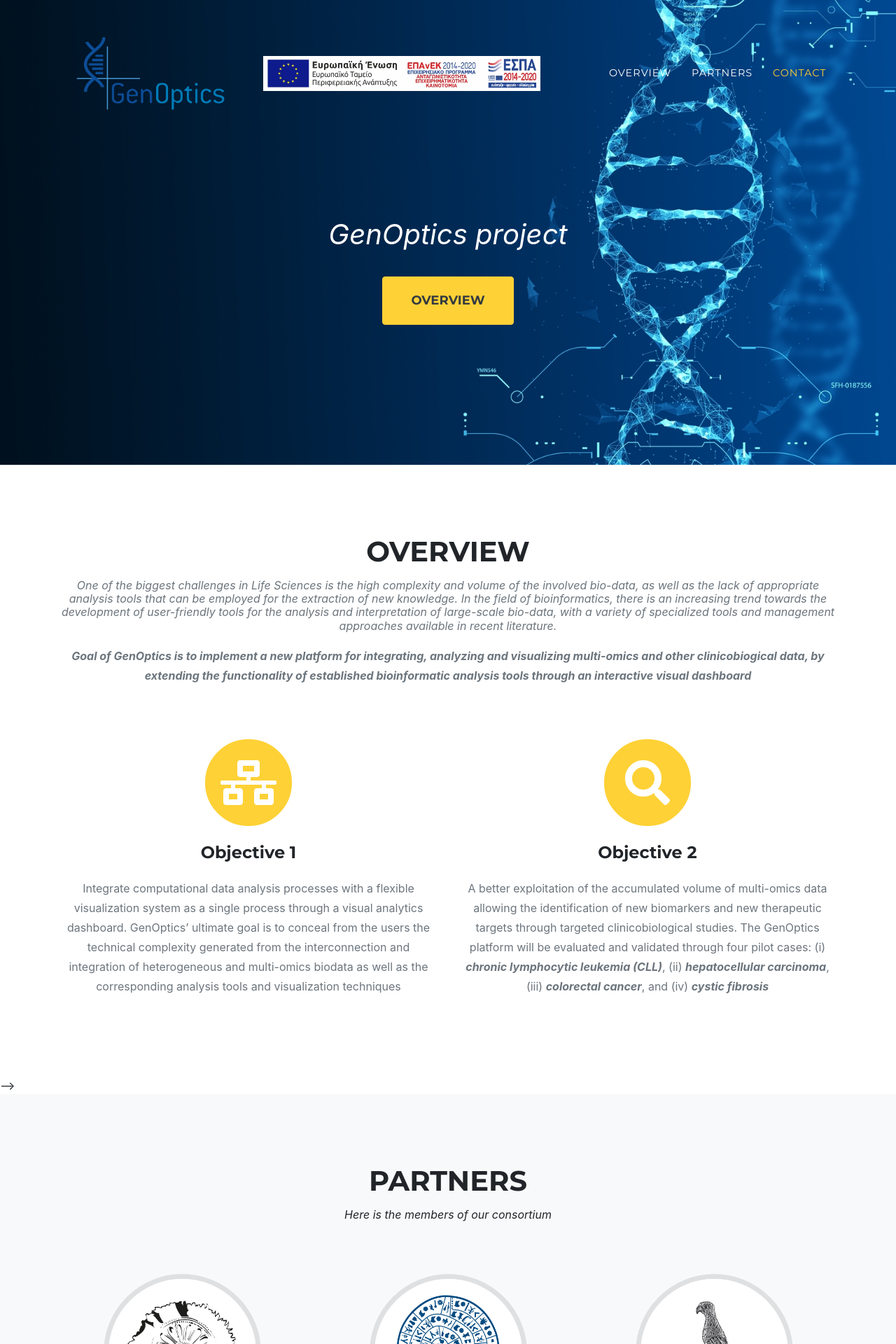
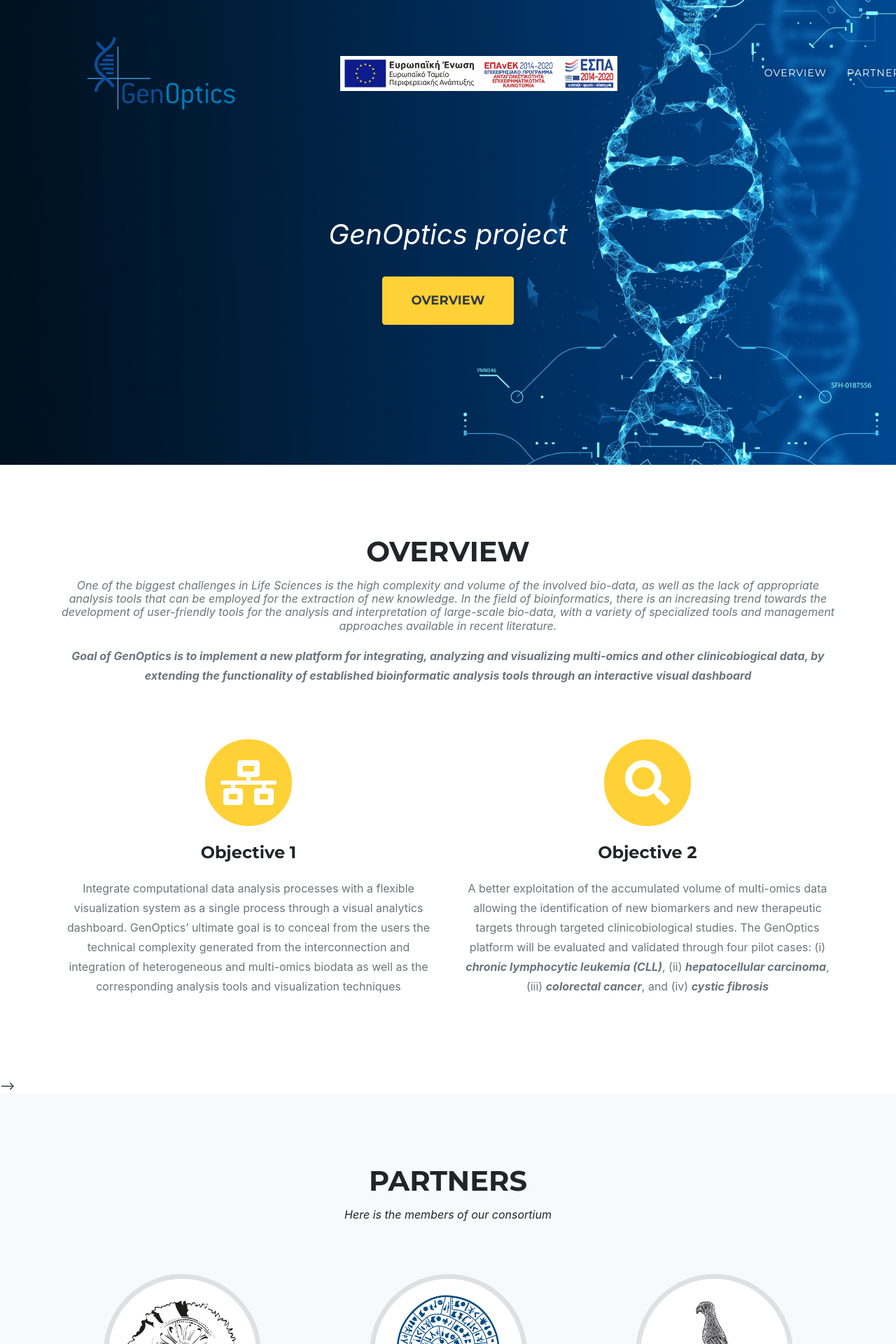
Before and after one commit to GenOptics/GenOptics.github.io, a Jekyll site: the page built from index.md, in a window 1280 px wide. Shown: the top 1920 px of the page at 70% size. Built offline with Jekyll 4.4.1, drawn with Linux system fonts in a browser that asks for light colours; some web fonts are replaced.

Commit message:
adding col-md-4 class in navheader

```diff
--- a/_includes/navheader.html
+++ b/_includes/navheader.html
@@ -1,7 +1,7 @@
   <!-- Navigation -->
   <nav class="navbar navbar-expand-lg navbar-dark fixed-top" id="mainNav">
     <div class="container">
-	  <a class="navbar-brand js-scroll-trigger" href="#page-top">
+	  <a class="navbar-brand js-scroll-trigger col-md-4" href="#page-top">
           {%- if site.logo -%}
             <img height="{{ site.logo.height | default: 52 }}" src="{{ site.logo.path }}" alt="GenOptics"/>
           {%- else -%}
@@ -16,7 +16,7 @@
         <i class="fas fa-bars"></i>
       </button>
       <div class="collapse navbar-collapse" id="navbarResponsive">
-        <ul class="navbar-nav text-uppercase ml-auto">
+        <ul class="navbar-nav text-uppercase ml-auto col-md-4">
 		  {%- for link in site.data.navigation.nav -%}
 		  <li class="nav-item">
 		  {%- if link.url -%}
```
